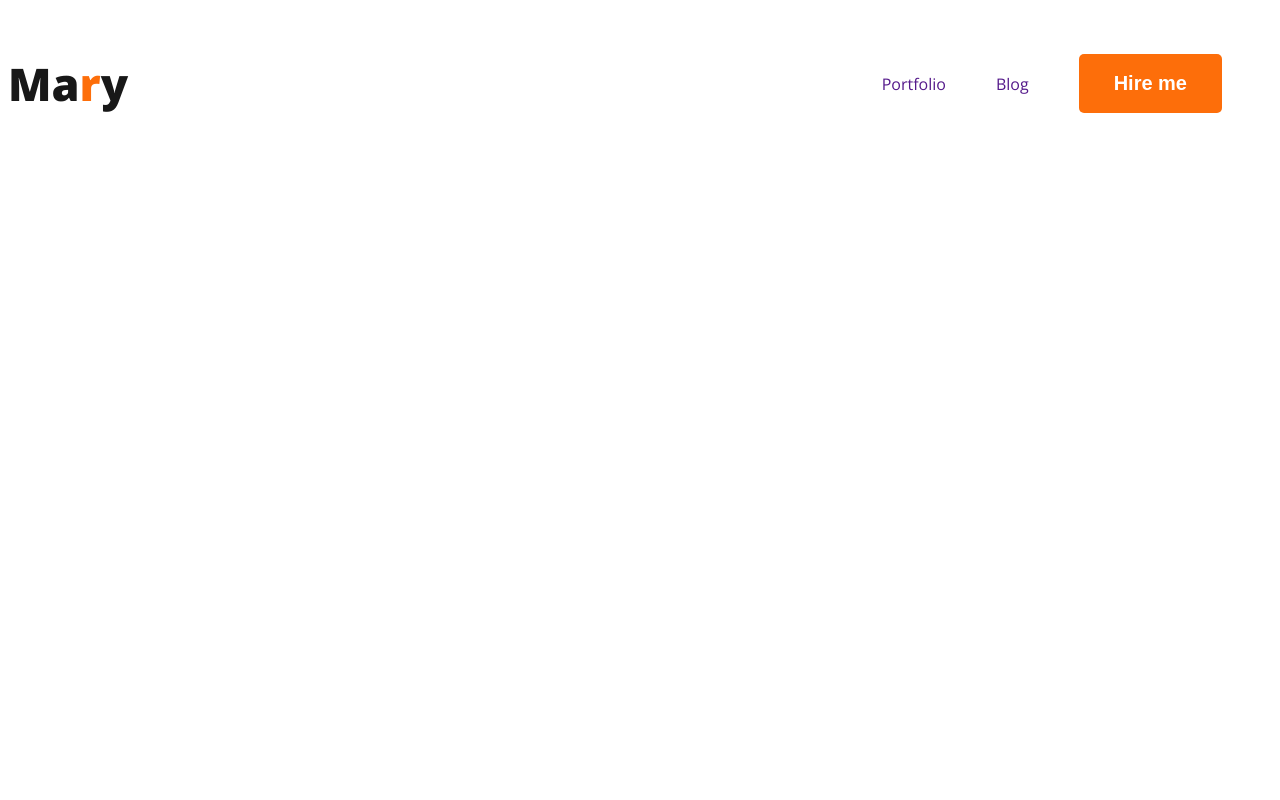
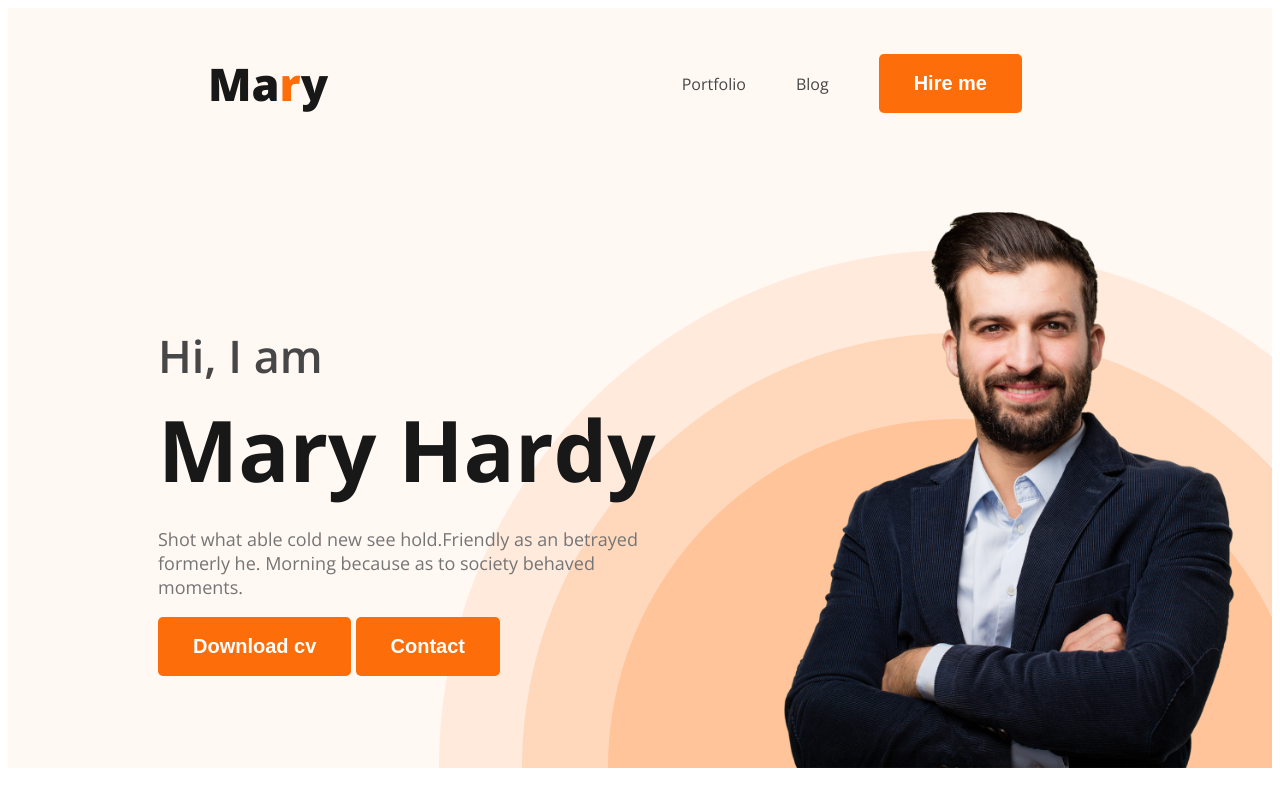
Before and after one commit to abdullahshakib13/webdeveloper-portfolio, a plain HTML site: page index.html in a window 1280 px wide. Drawn offline with nearby package versions, Linux system fonts and the light colour scheme.

Commit message:
banner section created

```diff
--- a/css/portfolio.css
+++ b/css/portfolio.css
@@ -19,6 +19,7 @@ nav{
     display:flex;
     justify-content: space-between;
     align-items:center;
+    margin: 0 200px;
 }
 nav ul{
     display:flex;
@@ -28,8 +29,9 @@ nav li {
    list-style: none;
    margin-right: 50px;;
 }
-nav li a{
+nav a{
     text-decoration: none;
+    color: #474747;
 }
 .btn-primary{
     background-color:#FD6E0A;
@@ -40,3 +42,44 @@ nav li a{
     font-weight: 700;
     padding: 18px 35px;
 }
+
+.header{
+    background-color:#FFF8F3;
+    background-image: url("../images/header_bg.png");
+    background-repeat: no-repeat;
+    background-position: bottom right;
+}
+
+.banner{
+    padding: 30px 30px 0px 150px;
+    display: flex;
+    align-items: center;
+    justify-content: space-between;
+}
+.banner-content{
+    max-width: 500px;
+}
+
+.profile-pic{
+    width: 500px;
+}
+
+.banner-greetings{
+    font-size: 45px;
+    font-weight: 600;
+    color: #474747;
+    margin-bottom:0;
+}
+.banner-title{
+    font-size: 85px;
+    font-weight: 700;
+    margin-top: 5px;
+    color: #181818;
+    margin-bottom: 0px;
+}
+.banner-description{
+    color: #757575;
+    font-size: 18px;
+    font-weight: 400;
+    margin-top: 20px;
+}
--- a/index.html
+++ b/index.html
@@ -11,7 +11,7 @@
     <link rel="stylesheet" href="css/portfolio.css">
 </head>
 <body>
-    <header>
+    <header class="header">
         <nav>
             <h3 class="nav-title">Ma<span class="text-primary">r</span>y</h3>
             <ul>
@@ -20,6 +20,16 @@
                 <li><button class="btn-primary">Hire me</button></li>
             </ul>
         </nav>
+        <div class="banner">
+            <div class="banner-content">
+                <h3 class="banner-greetings">Hi, I am</h3>
+                <h1 class="banner-title">Mary Hardy</h1>
+                <p class="banner-description">Shot what able cold new see hold.Friendly as an betrayed formerly he. Morning because as to society behaved moments.</p>
+                <button class="btn-primary">Download cv</button>
+                <button class="btn-primary">Contact</button>
+            </div>
+            <img class="profile-pic" src="images/hardy.png" alt="">
+        </div>
     </header>
     <main></main>
     <footer></footer>
```
